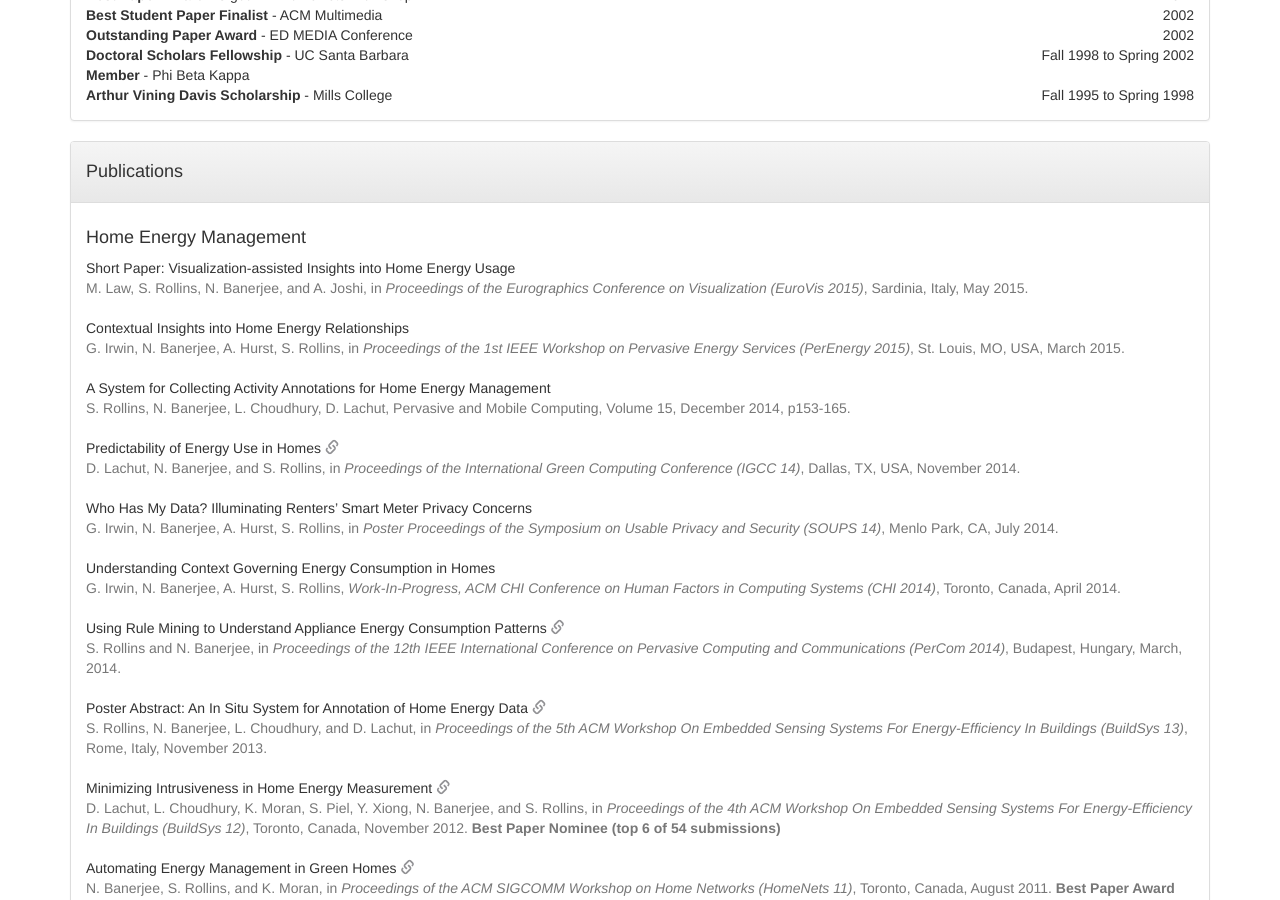
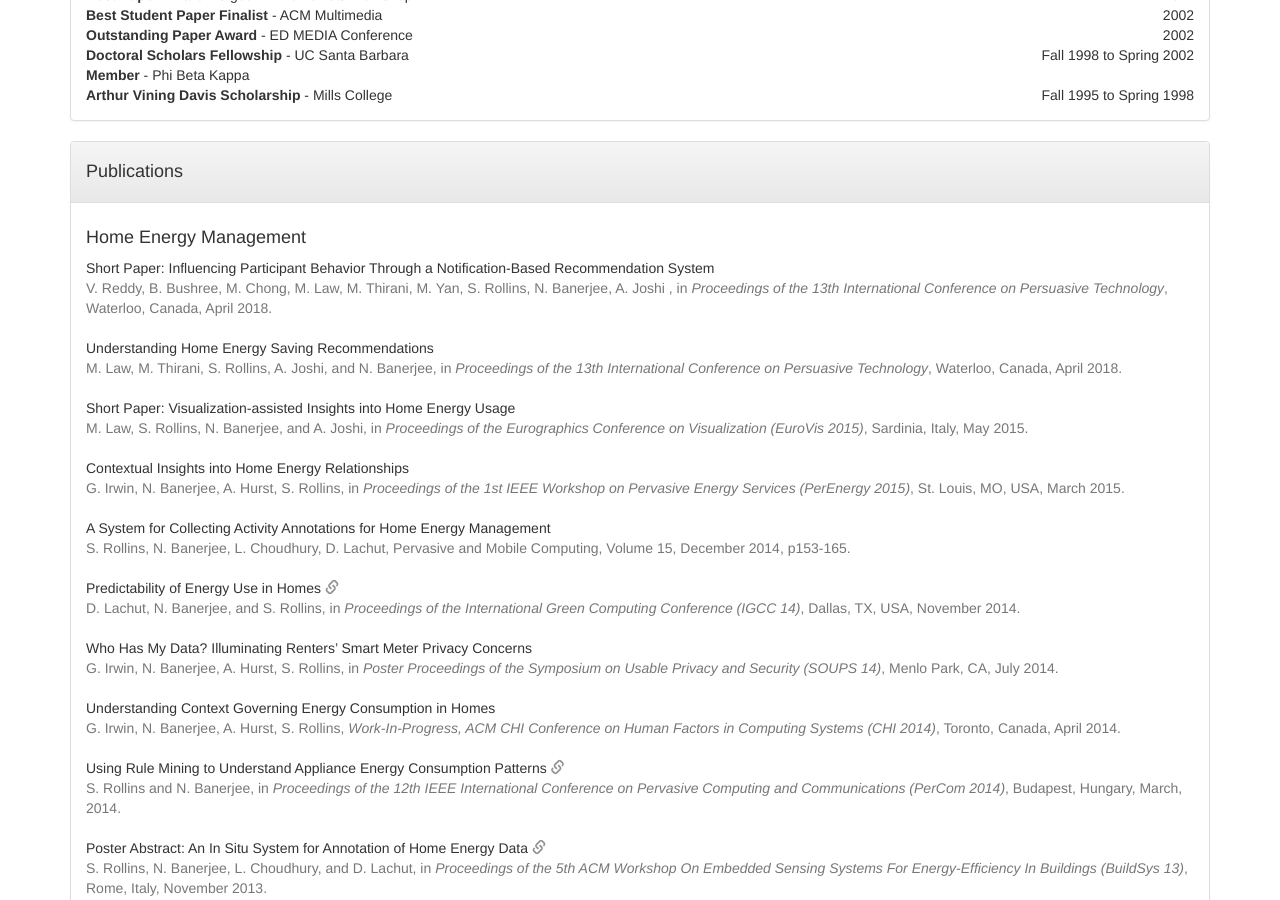
Before and after one commit to srollins/srollins.github.io, a Jekyll site: the page built from vita.html, in a window 1280 px wide and 900 px high, scrolled down 889 px. Built offline with Jekyll 4.4.1, drawn with Linux system fonts in a browser that asks for light colours.

Commit message:
update vita with persuasive papers

```diff
--- a/vita.html
+++ b/vita.html
@@ -99,6 +99,16 @@ title: CV
 	<div class="panel-body">
 		<h4>Home Energy Management</h4>
 		<table>
+			<tr><td>
+				Short Paper: Influencing Participant Behavior Through a Notification-Based Recommendation System<br/>
+				<span class="text-muted">V. Reddy, B. Bushree, M. Chong, M. Law, M. Thirani, M. Yan, S. Rollins, N. Banerjee, A. Joshi , in <i> Proceedings of the 13th International Conference on Persuasive Technology</i>, Waterloo, Canada, April 2018.</span><br/><br/>
+			</td></tr>
+
+			<tr><td>
+				Understanding Home Energy Saving Recommendations<br/>
+				<span class="text-muted">M. Law, M. Thirani, S. Rollins, A. Joshi, and N. Banerjee, in <i> Proceedings of the 13th International Conference on Persuasive Technology</i>, Waterloo, Canada, April 2018.</span><br/><br/>
+			</td></tr>
+
 			<tr><td>
 				Short Paper: Visualization-assisted Insights into Home Energy Usage<br/>
 				<span class="text-muted">M. Law, S. Rollins, N. Banerjee, and A. Joshi, in <i> Proceedings of the Eurographics Conference on Visualization (EuroVis 2015)</i>, Sardinia, Italy, May 2015.</span><br/><br/>
```
